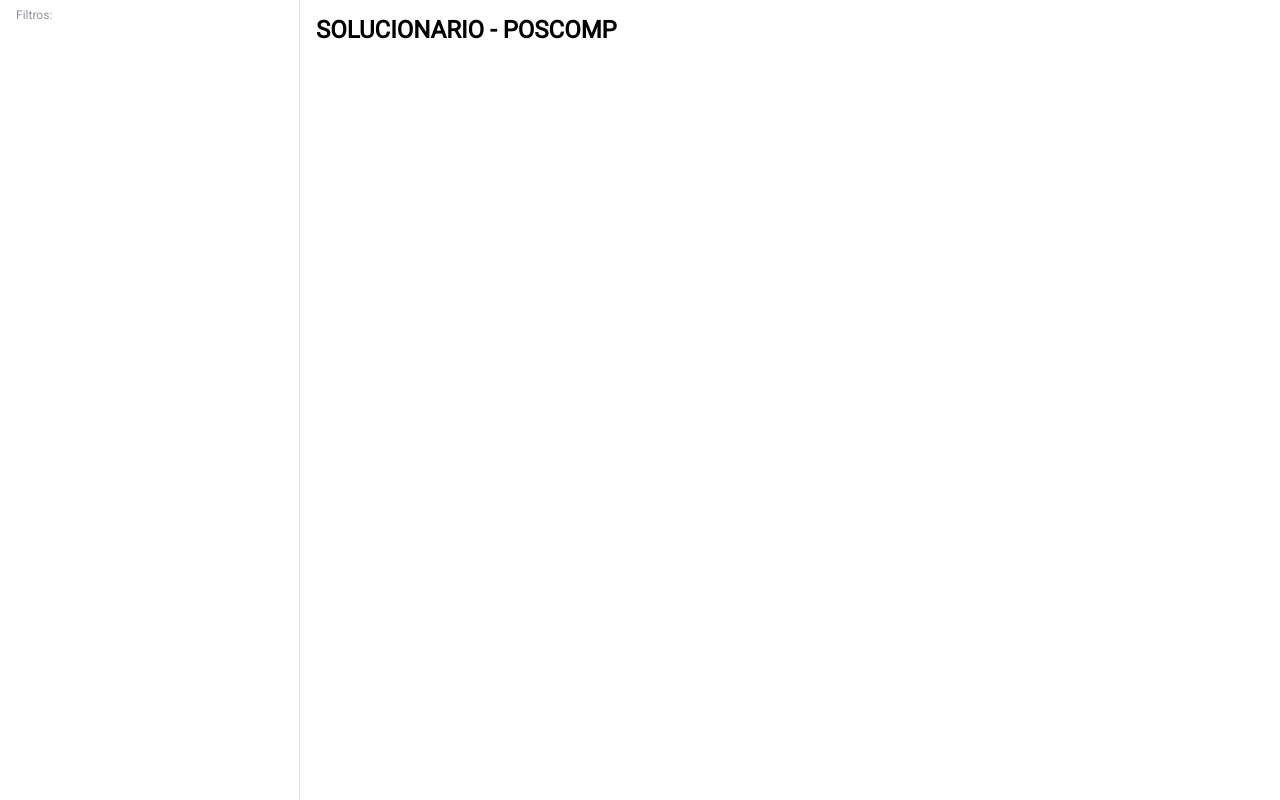
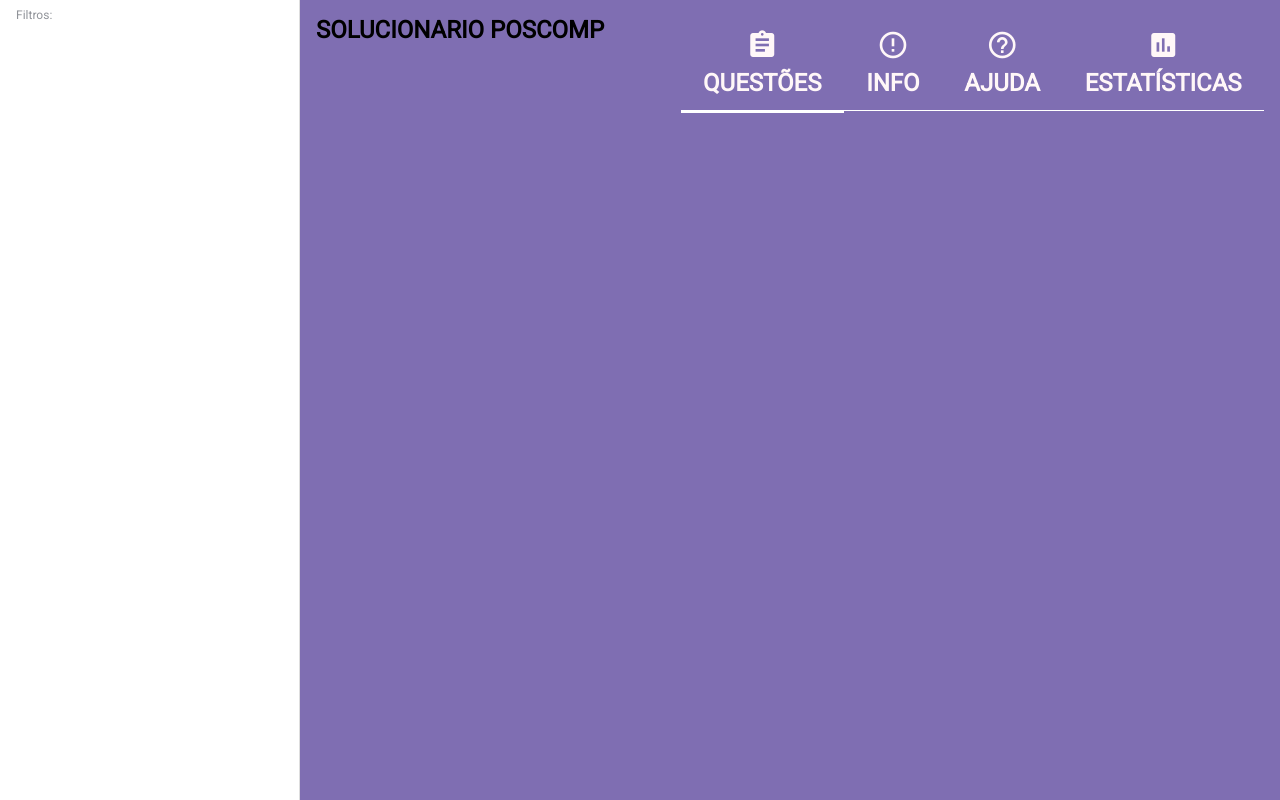
Before and after one commit to OpenDevUFCG/poscomp, a React (Create React App) app: page / in a window 1280 px wide. Built offline with nearby package versions, Linux system fonts and the light colour scheme.

Commit message:
Adiciona versao inicial da navbar

```diff
--- a/src/components/app/App.css
+++ b/src/components/app/App.css
@@ -15,6 +15,7 @@ body,
 }
 
 html {
+  background-color: #7f6eb2;
   font-family: 'Roboto', sans-serif;
 }
 
--- a/src/components/header/PageHeader.css
+++ b/src/components/header/PageHeader.css
@@ -1,4 +1,6 @@
 .page-header {
+  display: grid;
+  grid-auto-flow: column;
 }
 
 @media (min-width: 801px) {
--- a/src/components/header/PageHeader.js
+++ b/src/components/header/PageHeader.js
@@ -3,11 +3,14 @@ import PropTypes from 'prop-types';
 import './PageHeader.css';
 import ToggleButton from '../toggleButton/ToggleButton';
 
+import Navbar from '../navbar/Navbar';
+
 const PageHeader = ({ drawerClickHandler }) => {
   return (
     <header className="page-header">
       <ToggleButton className="header-toggle-button" click={drawerClickHandler} />
-      <h1>SOLUCIONARIO - POSCOMP</h1>
+      <h1>SOLUCIONARIO POSCOMP</h1>
+      <Navbar />
     </header>
   );
 };
--- /dev/null
+++ b/src/components/icon/Icon.js
@@ -0,0 +1,17 @@
+import React from 'react';
+import PropTypes from 'prop-types';
+
+const getIconColorStyle = (color) => ({ color });
+
+const Icon = ({ icon, iconColor }) => (
+  <i className="material-icons" style={getIconColorStyle(iconColor)}>
+    {icon}
+  </i>
+);
+
+Icon.propTypes = {
+  icon: PropTypes.string,
+  iconColor: PropTypes.string,
+};
+
+export default Icon;
--- /dev/null
+++ b/src/components/navbar/Navbar.css
@@ -0,0 +1,23 @@
+.navbar {
+  display: grid;
+  grid-auto-flow: column;
+}
+
+.navbar-option > a {
+  border-bottom: 1px solid white;
+  text-decoration: none;
+  display: grid;
+  grid-gap: 0.5em;
+  padding: 0.8em;
+  justify-content: center;
+  text-align: center;
+  color: #fff7f8;
+}
+
+.navbar-option.selected-option > a {
+  border-bottom: 3px solid white;
+}
+
+.navbar-option > a > i {
+  font-size: 2em;
+}
--- /dev/null
+++ b/src/components/navbar/Navbar.js
@@ -0,0 +1,33 @@
+import React from 'react';
+import PropTypes from 'prop-types';
+import './Navbar.css';
+
+import Icon from '../icon/Icon';
+
+const getNavbarOptionClass = (selected) => 'navbar-option' + (selected ? ' selected-option' : '');
+
+const NavbarOption = ({ name, icon, link, selected }) => (
+  <div className={getNavbarOptionClass(selected)}>
+    <a href={link}>
+      <Icon icon={icon}></Icon>
+      <h2>{name.toUpperCase()}</h2>
+    </a>
+  </div>
+);
+
+const navbarOption = (name, icon, link, selected) => ({ name, icon, link, selected });
+
+const navbarOptions = [
+  navbarOption('Questões', 'assignment', '/', true),
+  navbarOption('Info', 'error_outline', '/info'),
+  navbarOption('Ajuda', 'help_outline', '/ajuda'),
+  navbarOption('Estatísticas', 'assessment', '/estatisticas'),
+];
+
+const Navbar = () => {
+  return <nav className="navbar">{navbarOptions.map(NavbarOption)}</nav>;
+};
+
+Navbar.propTypes = {};
+
+export default Navbar;
```
